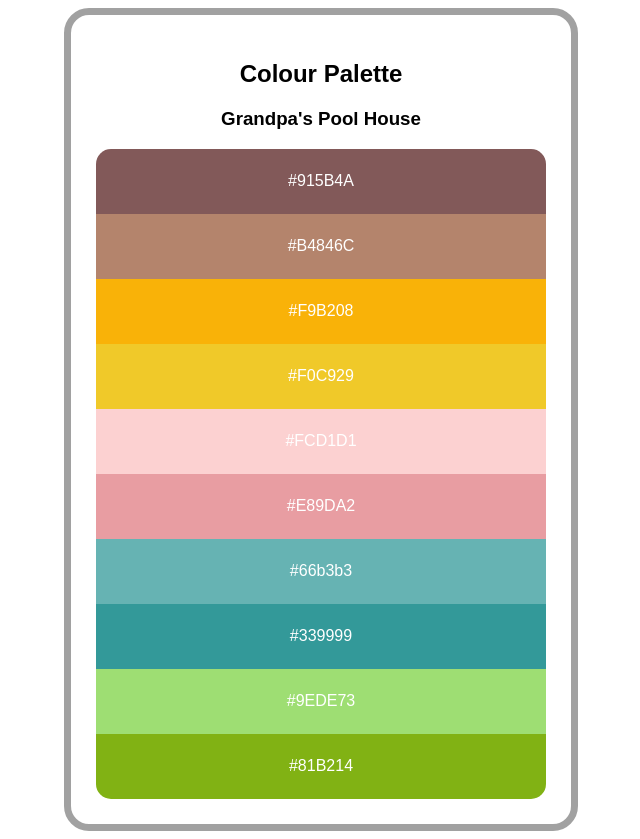
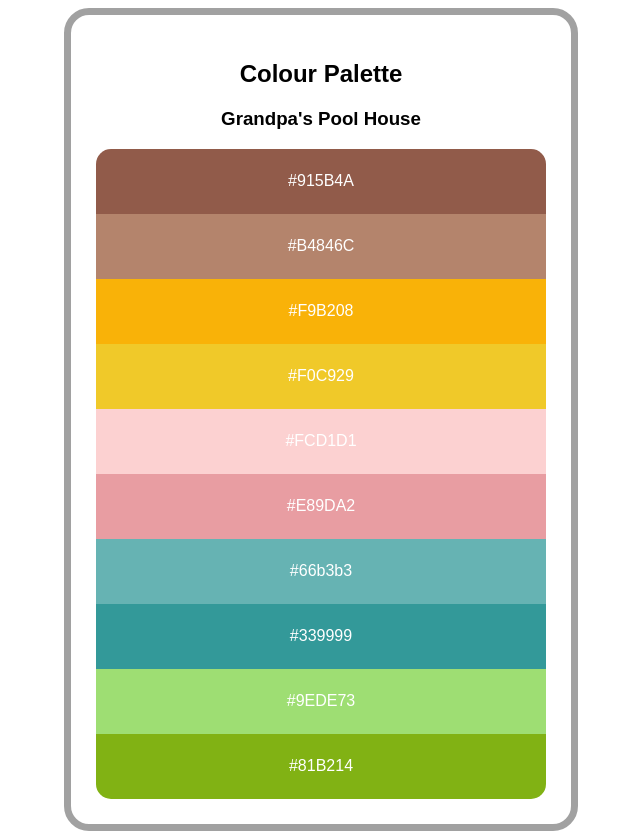
Before and after one commit to mnartstuff/gph-colors, a plain HTML site: page index.html in a window 1280 px wide. Shown: the whole page, without its empty margins (319-959 px from the left). Drawn offline with Linux system fonts and the light colour scheme.

Commit message:
Update colors.css

```diff
--- a/colors.css
+++ b/colors.css
@@ -30,7 +30,7 @@ body {
 
 
 #color-1 {
-    background-color: #825959;
+    background-color: #915B4A;
 }
 
 #color-2 {
```
